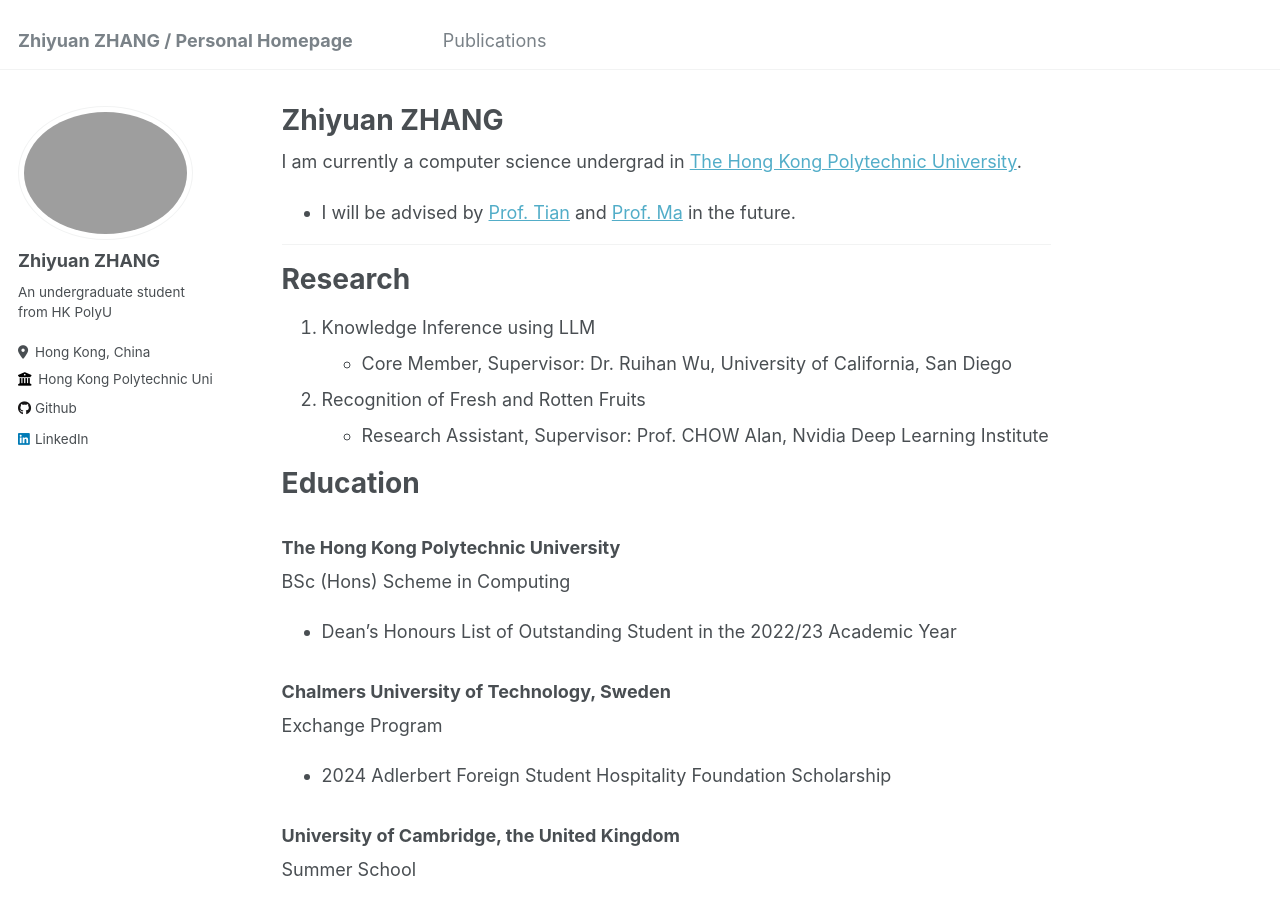
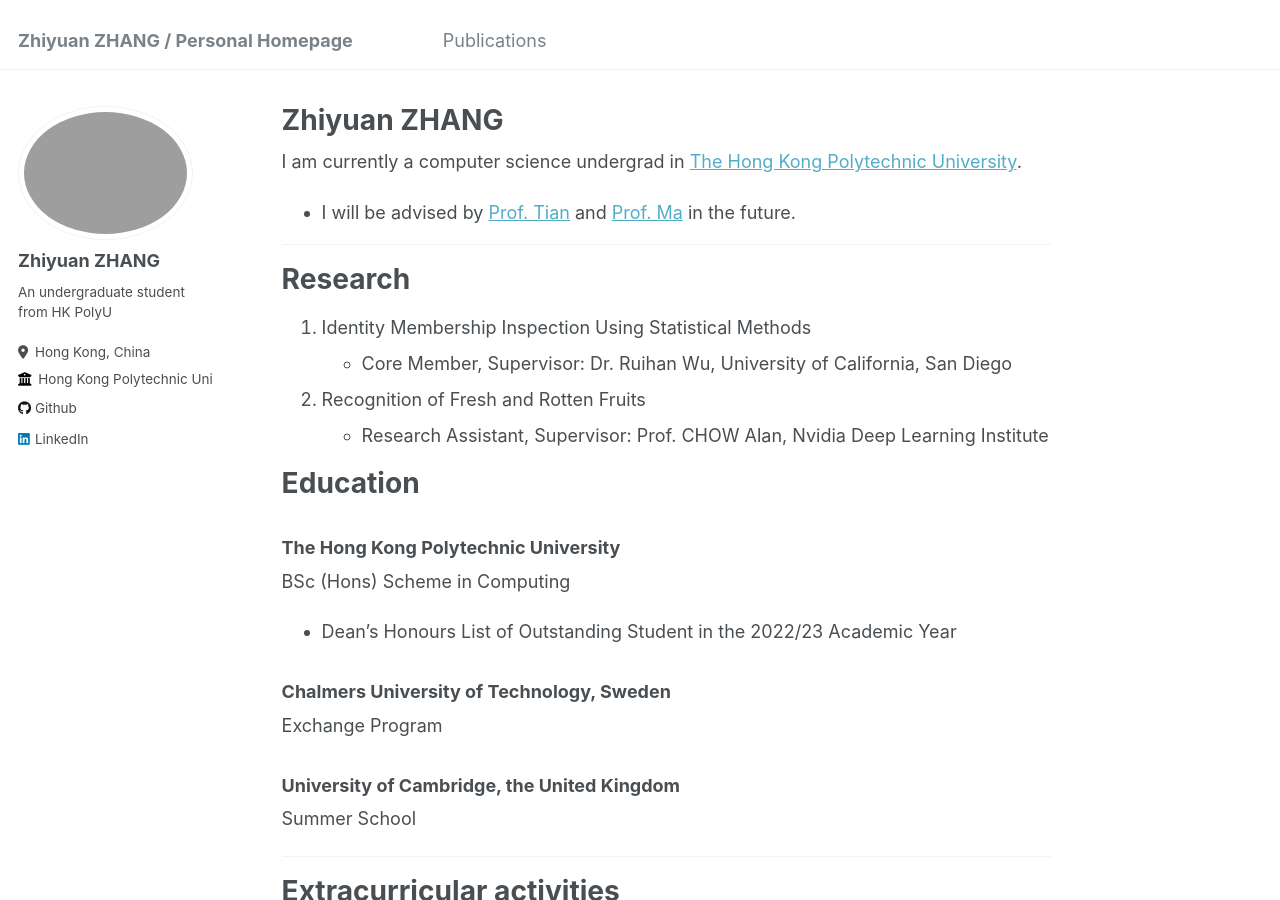
Before and after one commit to Zhiyuan-Holly-ZHANG/Zhiyuan-Holly-ZHANG.github.io, a Jekyll site: the page built from _pages/about.md, in a window 1280 px wide and 900 px high. Built offline with Jekyll 4.4.1, drawn with Linux system fonts in a browser that asks for light colours.

Commit message:
Update about.md

```diff
--- a/_pages/about.md
+++ b/_pages/about.md
@@ -14,7 +14,7 @@ I am currently a computer science undergrad in [The Hong Kong Polytechnic Univer
 ---
 
 # Research
-1. Knowledge Inference using LLM
+1. Identity Membership Inspection Using Statistical Methods
 - Core Member, Supervisor: Dr. Ruihan Wu, University of California, San Diego
 2. Recognition of Fresh and Rotten Fruits
 - Research Assistant, Supervisor: Prof. CHOW Alan, Nvidia Deep Learning Institute
@@ -27,7 +27,6 @@ BSc (Hons) Scheme in Computing
 
 ### Chalmers University of Technology, Sweden
 Exchange Program
-- 2024 Adlerbert Foreign Student Hospitality Foundation Scholarship
 
 ### University of Cambridge, the United Kingdom
 Summer School
```
